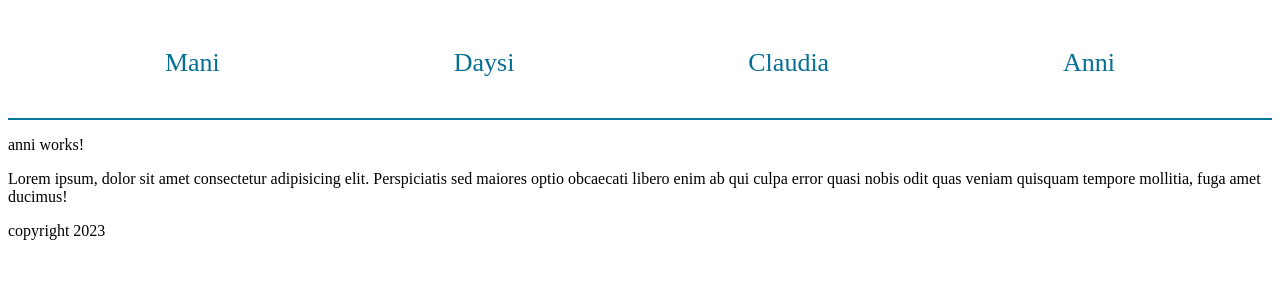
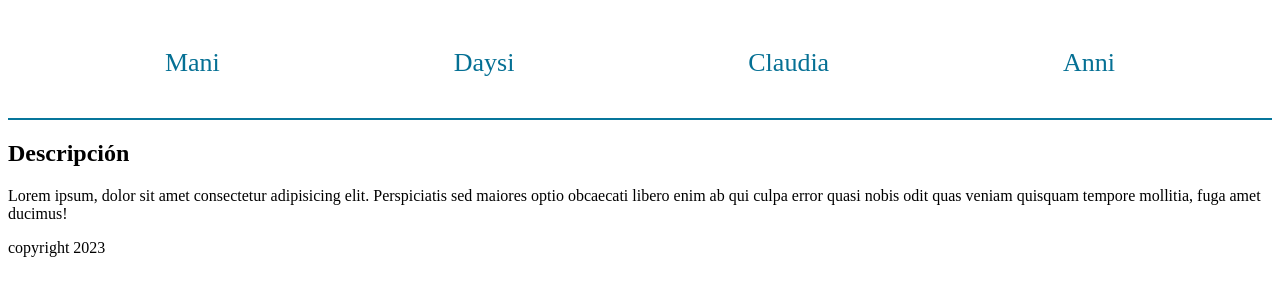
Before and after one commit to Cpatrici23/Angular_Proyecto_Final, an Angular app in the folder final-app/: page /anni in a window 1280 px wide. Shown: the top 300 px of the page. Built offline with nearby package versions, Linux system fonts and the light colour scheme.

Commit message:
titulo agregado

```diff
--- a/final-app/src/app/cards/anni/anni.component.html
+++ b/final-app/src/app/cards/anni/anni.component.html
@@ -1,2 +1,2 @@
-<p>anni works!</p>
+<h2>Descripción</h2>
 <p>Lorem ipsum, dolor sit amet consectetur adipisicing elit. Perspiciatis sed maiores optio obcaecati libero enim ab qui culpa error quasi nobis odit quas veniam quisquam tempore mollitia, fuga amet ducimus!</p>
```
